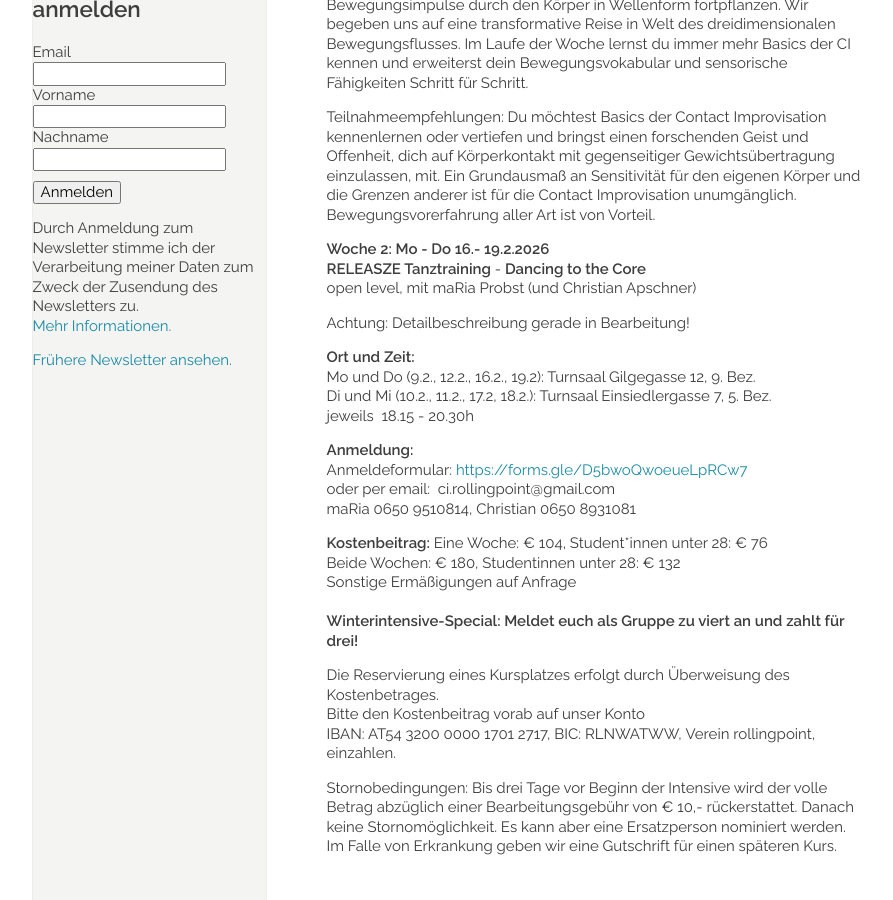
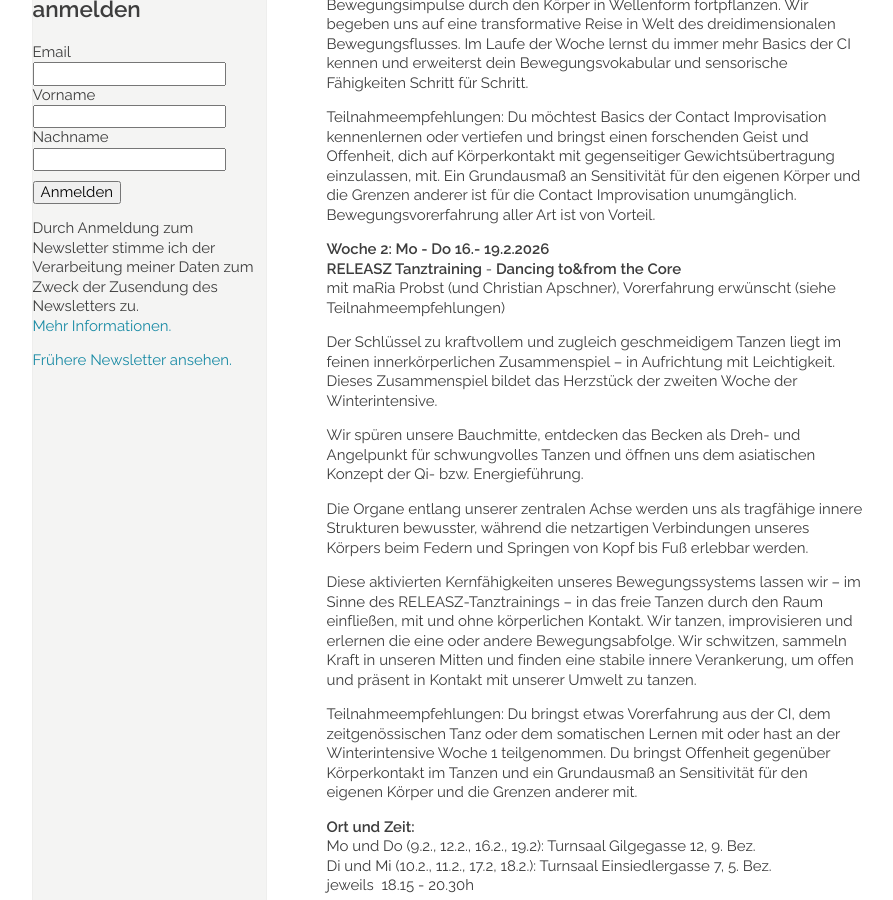
Before and after one commit to manulari/rollingpointat, a Jekyll site: the page built from _pages_de/winterintensive.md, in a window 1280 px wide and 900 px high, scrolled down 1050 px. Shown: the whole window, without its empty margins (152-1045 px from the left). Built offline with Jekyll 4.4.1, drawn with Linux system fonts in a browser that asks for light colours; comment, search, counter and statistics services are not loaded.

Commit message:
Update page (de) “winterintensive”

```diff
--- a/_pages_de/winterintensive.md
+++ b/_pages_de/winterintensive.md
@@ -28,10 +28,24 @@ Die erste Woche der Winterintensive ist der Erforschung dieser Prinzipien der Co
 Teilnahmeempfehlungen: Du möchtest Basics der Contact Improvisation kennenlernen oder vertiefen und bringst einen forschenden Geist und Offenheit, dich auf Körperkontakt mit gegenseitiger Gewichtsübertragung einzulassen, mit. Ein Grundausmaß an Sensitivität für den eigenen Körper und die Grenzen anderer ist für die Contact Improvisation unumgänglich. Bewegungsvorerfahrung aller Art ist von Vorteil.
 
 **Woche 2: Mo - Do 16.- 19.2.2026**\
-**RELEASZE Tanztraining**  - **Dancing to the Core**\
-open level, mit maRia Probst (und Christian Apschner)
+**RELEASZ Tanztraining**  - **Dancing to&from the Core**\
+mit maRia Probst (und Christian Apschner), Vorerfahrung erwünscht (siehe Teilnahmeempfehlungen)
 
-Achtung: Detailbeschreibung gerade in Bearbeitung!
+Der Schlüssel zu kraftvollem und zugleich geschmeidigem Tanzen liegt im feinen innerkörperlichen Zusammenspiel – in Aufrichtung mit Leichtigkeit.
+Dieses Zusammenspiel bildet das Herzstück der zweiten Woche der Winterintensive.
+
+
+Wir spüren unsere Bauchmitte, entdecken das Becken als Dreh- und Angelpunkt für schwungvolles Tanzen und öffnen uns dem asiatischen Konzept der Qi- bzw. Energieführung.
+
+
+Die Organe entlang unserer zentralen Achse werden uns als tragfähige innere Strukturen bewusster, während die netzartigen Verbindungen unseres Körpers beim Federn und Springen von Kopf bis Fuß erlebbar werden.
+
+
+Diese aktivierten Kernfähigkeiten unseres Bewegungssystems lassen wir – im Sinne des RELEASZ-Tanztrainings – in das freie Tanzen durch den Raum einfließen, mit und ohne körperlichen Kontakt.
+Wir tanzen, improvisieren und erlernen die eine oder andere Bewegungsabfolge.
+Wir schwitzen, sammeln Kraft in unseren Mitten und finden eine stabile innere Verankerung, um offen und präsent in Kontakt mit unserer Umwelt zu tanzen.
+
+Teilnahmeempfehlungen: Du bringst etwas Vorerfahrung aus der CI, dem zeitgenössischen Tanz oder dem somatischen Lernen mit oder hast an der Winterintensive Woche 1 teilgenommen. Du bringst Offenheit gegenüber Körperkontakt im Tanzen und ein Grundausmaß an Sensitivität für den eigenen Körper und die Grenzen anderer mit.
 
 **Ort und Zeit:**\
 Mo und Do (9.2., 12.2., 16.2., 19.2): Turnsaal Gilgegasse 12, 9. Bez.\
```
